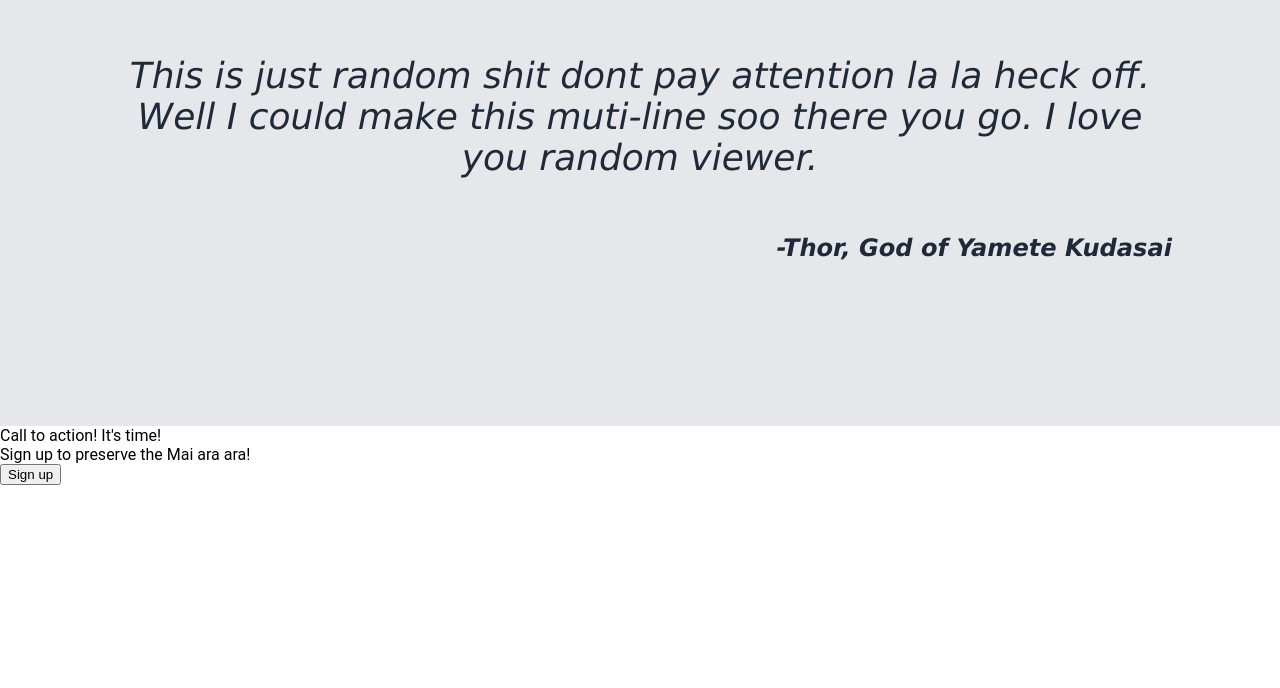
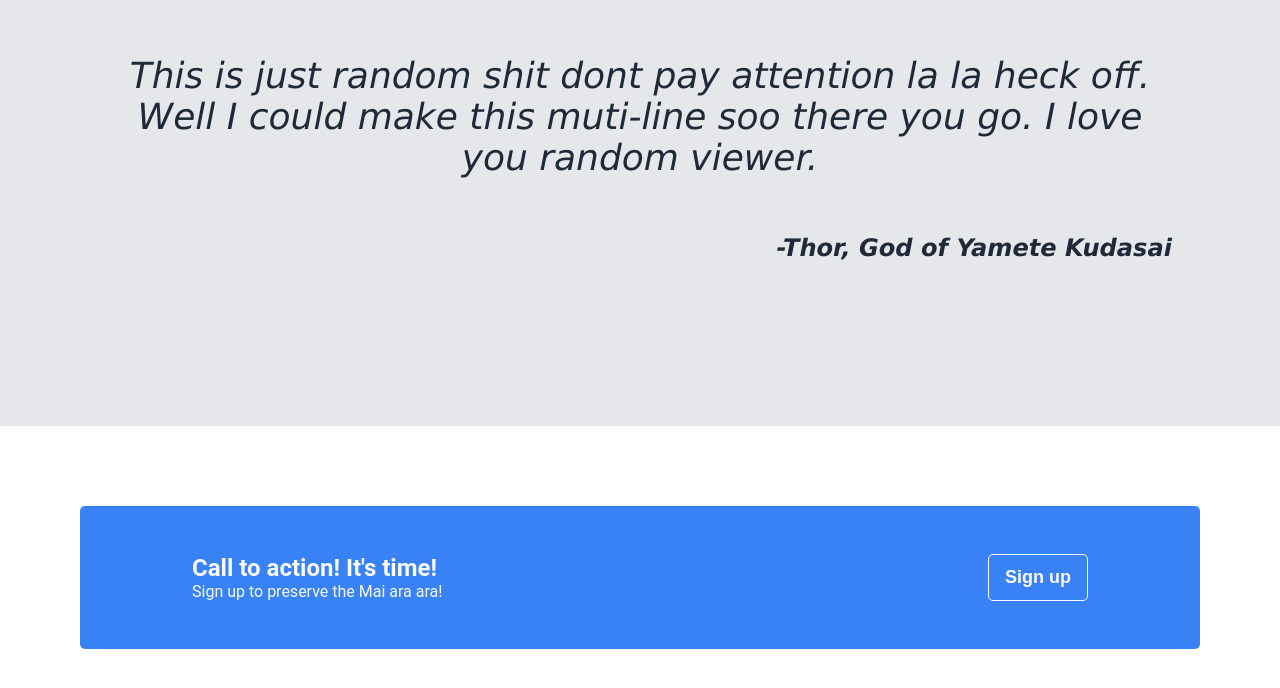
Before and after one commit to DARK-CODE-SSS/Landing_page, a plain HTML site: page index.html in a window 1280 px wide. Shown: the part 1382-2070 px from the top of the page. Before the commit the page ends 1867 px from the top, so only its background shows below. Drawn offline with Linux system fonts and the light colour scheme.

Commit message:
edited blue-card-section css

```diff
--- a/style.css
+++ b/style.css
@@ -54,16 +54,13 @@ body {
     color: #F9FAF8;
 }
 
-.hero .sign-up {
+#sign-up1, #sign-up2 {
     background-color: #3882f6;
     border-radius: 5px;
     font-size: 18px;
     font-weight: bold;
     color: #F9FAF8;
-    padding: 4px 16px;
-    border: none;
-    display: flex;
-    align-items: center;
+    padding: 1px 16px;
 }
 
 .hero-image {
@@ -134,3 +131,27 @@ body {
 #author-name {
     text-align: right;
 }
+
+.blue-card-section {
+    background-color: #3882F6;
+    display: flex;
+    padding: 3em 7em;
+    margin: 5em;
+    border-radius: 5px;
+    justify-content:space-between;
+}
+
+.bcs-lefttext {
+    display: flex;
+    flex-direction: column;
+    color: #F9FAF8;
+}
+
+.call-to-action {
+    font-weight: bold;
+    font-size: 24px;
+}
+
+#sign-up2 {
+    border: 1px solid white;
+}
```
